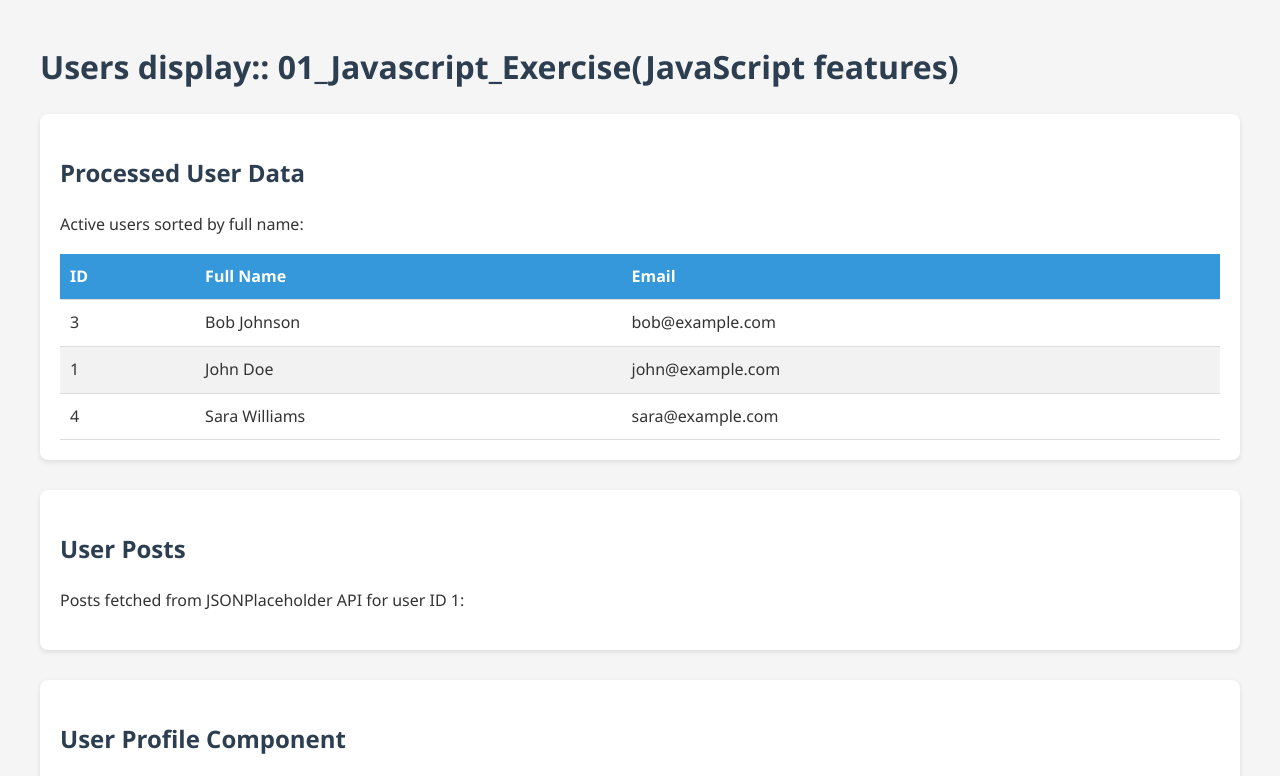
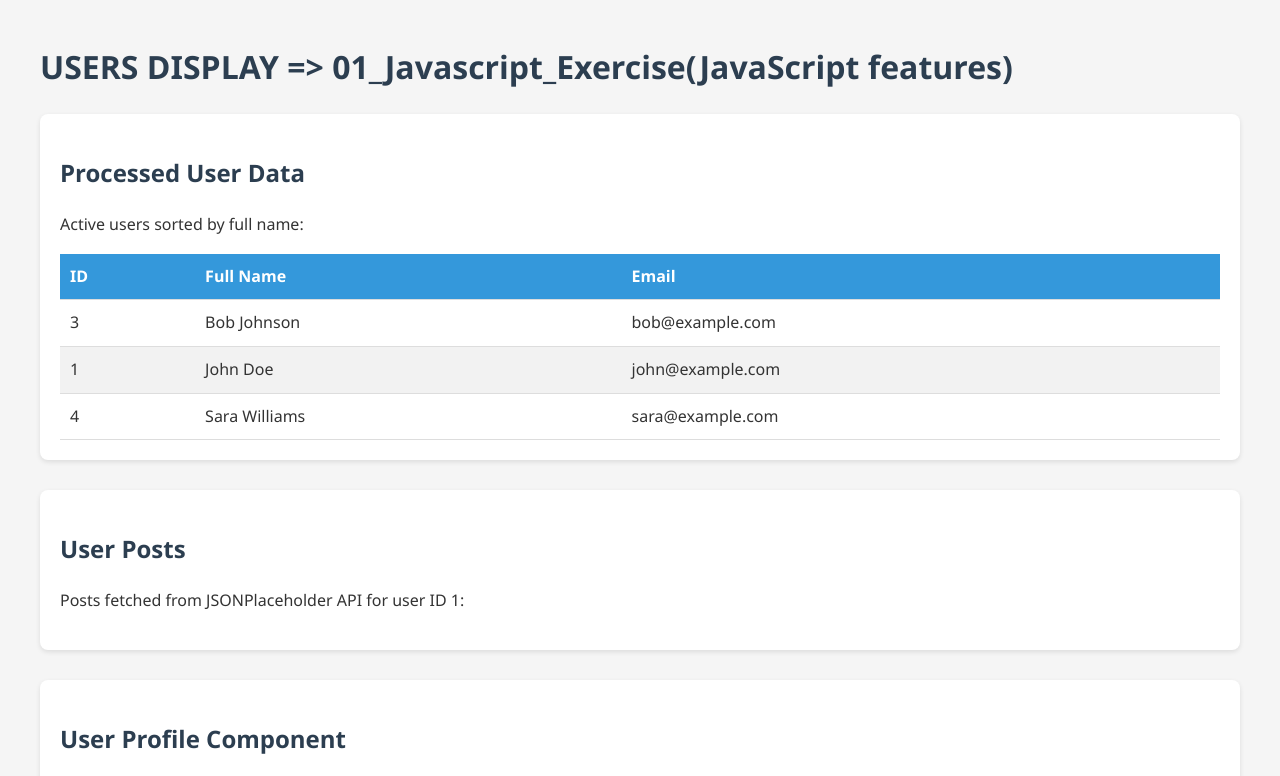
Before and after one commit to ToluwalaseQa/01_javascript, a website: page index.html in a window 1280 px wide. Shown: the top 776 px of the page. Drawn offline with Linux system fonts and the light colour scheme; no server answers.

```diff
--- a/index.html
+++ b/index.html
@@ -7,7 +7,7 @@
     <link rel="stylesheet" href="style.css">
 </head>
 <body>
-    <h1>Users display:: 01_Javascript_Exercise(JavaScript features)</h1>
+    <h1>USERS DISPLAY => 01_Javascript_Exercise(JavaScript features)</h1>
 
     <div class="section">
         <h2>Processed User Data</h2>
```
